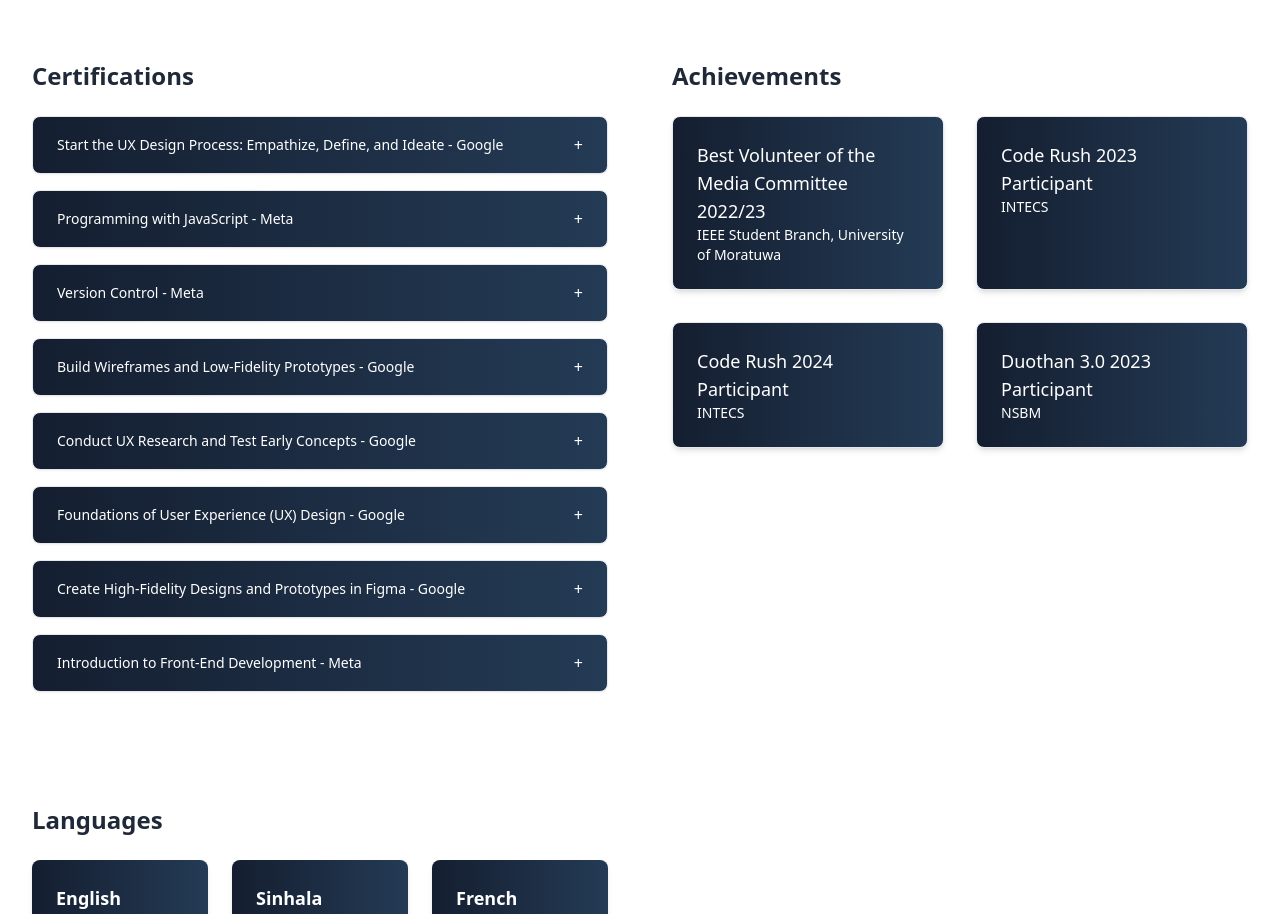
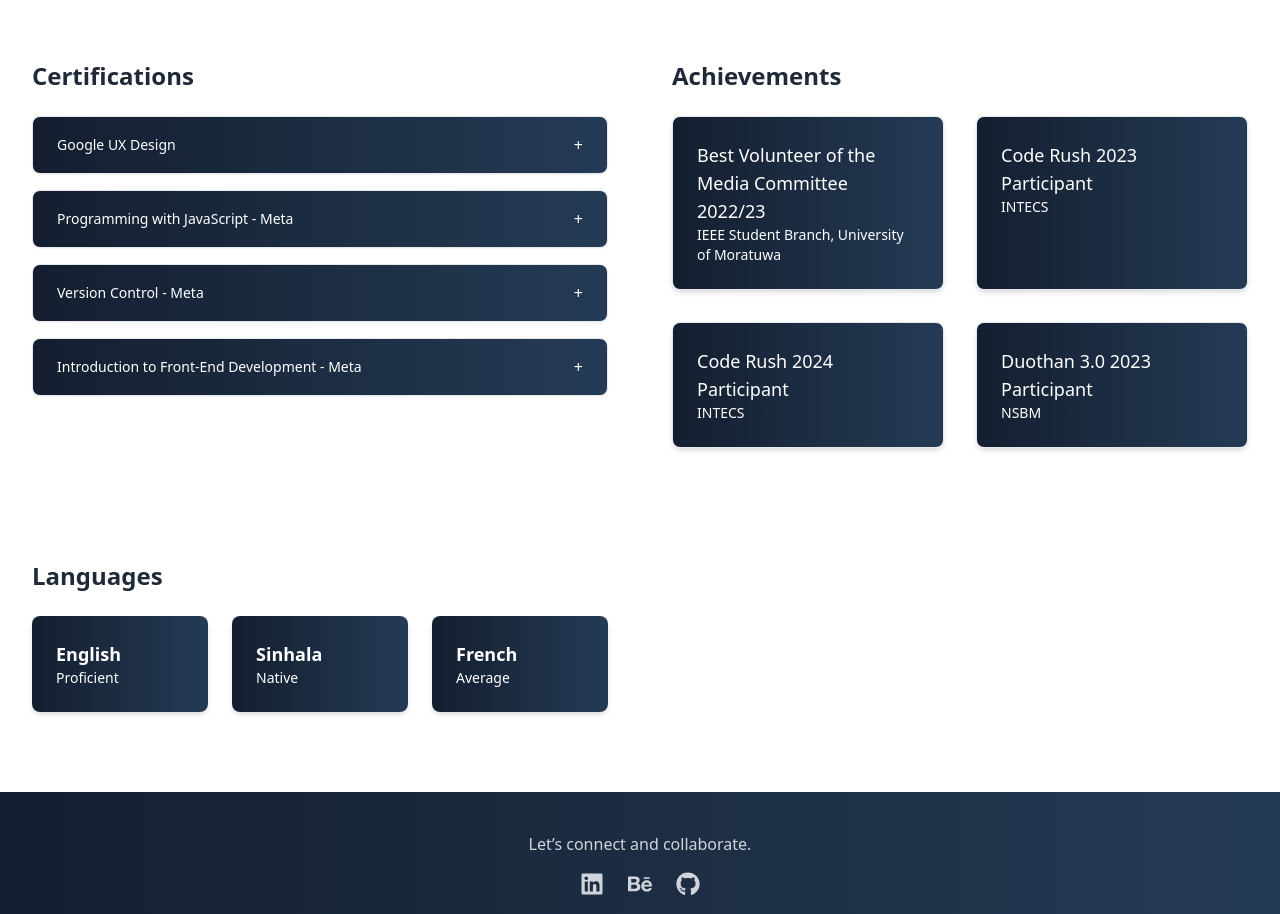
Before and after one commit to Malith212/my-portfolio, a React (Create React App) app: page /profile in a window 1280 px wide. Shown: the part 860-1774 px from the top of the page. Built offline with nearby package versions, Linux system fonts and the light colour scheme.

Commit message:
new cerificate added

```diff
--- a/src/components/cv/Certificates.jsx
+++ b/src/components/cv/Certificates.jsx
@@ -25,8 +25,8 @@
 
   const certifications = [
     {
-      title: "Start the UX Design Process: Empathize, Define, and Ideate - Google",
-      link: "https://coursera.org/share/fa620b1f1a664ee65bd813d617b2ec7b",
+      title: "Google UX Design",
+      link: "https://coursera.org/share/87ea0d2dec882291f5f42886deeda46c",
     },
     {
       title: "Programming with JavaScript - Meta",
@@ -35,22 +35,6 @@
     {
       title: "Version Control - Meta",
       link: "https://coursera.org/share/eaa181d3fecc3d2e01cbfc2ecf93121b",
-    },
-    {
-      title: "Build Wireframes and Low-Fidelity Prototypes - Google",
-      link: "https://coursera.org/share/ae6ab95f98563214a1447ad0eca8d9d8",
-    },
-    {
-      title: "Conduct UX Research and Test Early Concepts - Google",
-      link: "https://coursera.org/share/3f1a96b737a7028b5e7ea0dcf5d951d3",
-    },
-    {
-      title: "Foundations of User Experience (UX) Design - Google",
-      link: "https://coursera.org/share/a0e10035e3935b7a6ae66b0560518f23",
-    },
-    {
-      title: "Create High-Fidelity Designs and Prototypes in Figma - Google",
-      link: "https://coursera.org/share/bb1520d00a5f3520162631d7493002bf",
     },
     {
       title: "Introduction to Front-End Development - Meta",
```
